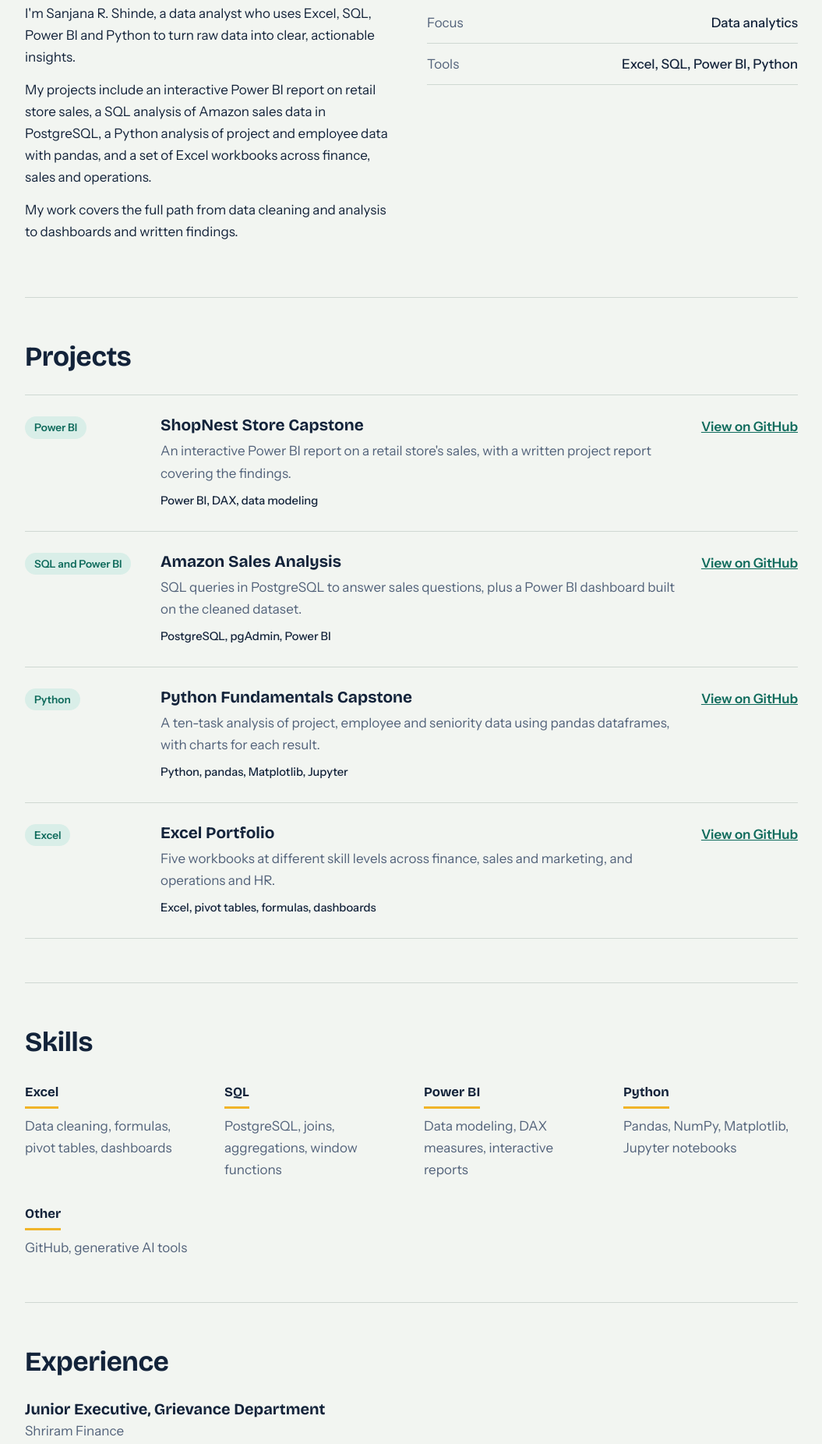
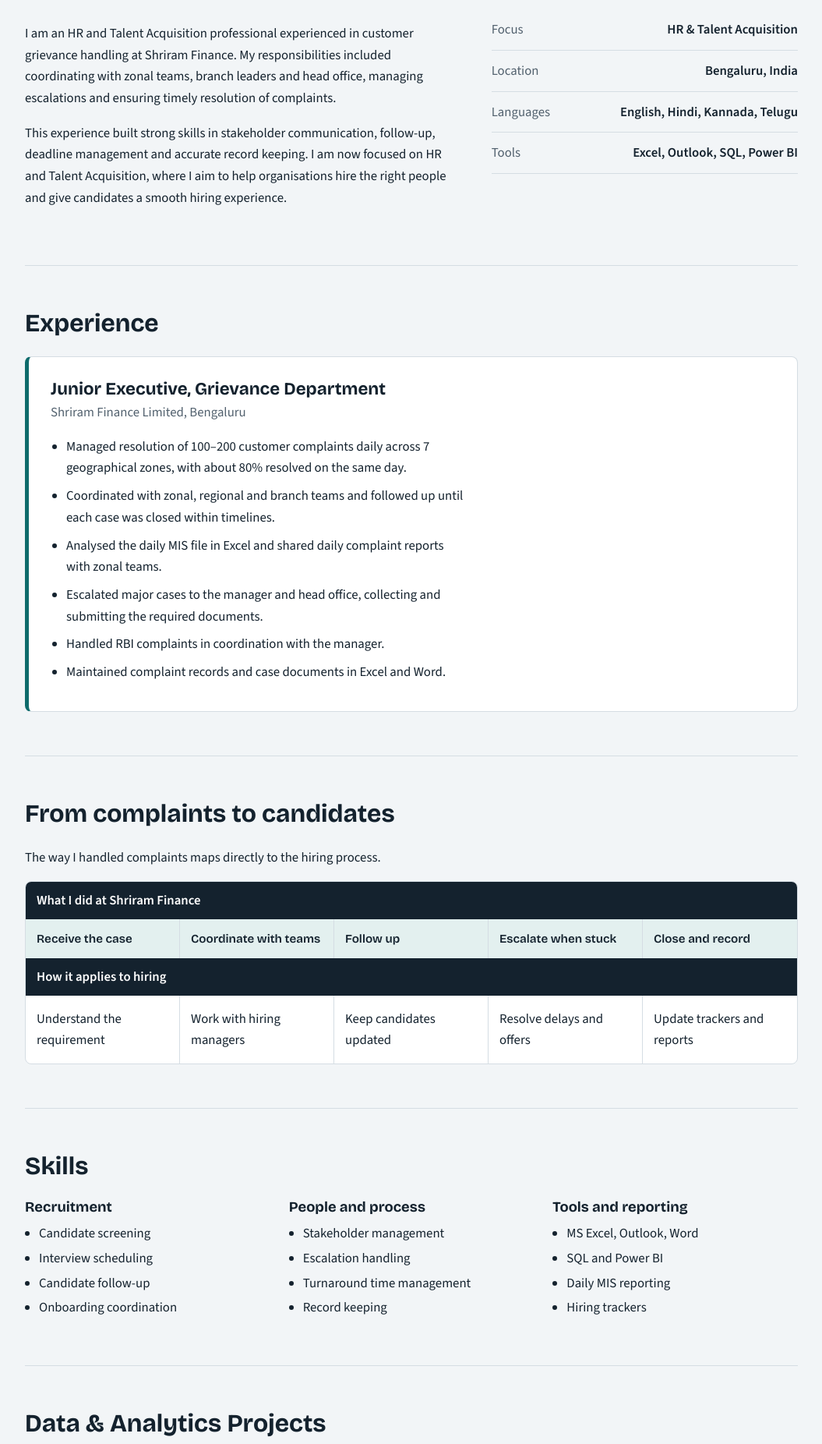
Before and after one commit to sanjanarshinde/sanjanarshinde.github.io, a plain HTML site: page index.html in a window 1280 px wide. Shown: the part 631-2483 px from the top of the page at 78% size, without its empty margins (112-1167 px from the left). Drawn offline with nearby package versions, Linux system fonts and the light colour scheme.

Commit message:
Update portfolio from Data Analyst to HR professional

```diff
--- a/index.html
+++ b/index.html
@@ -3,183 +3,95 @@
 <head>
 <meta charset="utf-8">
 <meta name="viewport" content="width=device-width, initial-scale=1">
-<title>Sanjana R. Shinde | Data Analyst Portfolio</title>
-<meta name="description" content="Data analytics portfolio of Sanjana R. Shinde: Excel, SQL, Power BI and Python projects.">
+<title>Sanjana R. Shinde | HR &amp; Talent Acquisition</title>
+<meta name="description" content="Portfolio of Sanjana R. Shinde, HR and Talent Acquisition professional in Bengaluru.">
 <link rel="preconnect" href="https://fonts.googleapis.com">
 <link rel="preconnect" href="https://fonts.gstatic.com" crossorigin>
-<link href="https://fonts.googleapis.com/css2?family=Bricolage+Grotesque:opsz,wght@12..96,500;12..96,700;12..96,800&family=Instrument+Sans:wght@400;500;600&display=swap" rel="stylesheet">
+<link href="https://fonts.googleapis.com/css2?family=Bricolage+Grotesque:wght@600;700;800&family=Source+Sans+3:wght@400;500;600&display=swap" rel="stylesheet">
 <style>
-:root{
-  --paper:#f2f5f1; --surface:#ffffff; --ink:#13233a; --muted:#52627a;
-  --line:#cfd8d2; --accent:#0f6b5c; --accent-soft:#d9eee8; --mark:#f0b429;
-  --head:"Bricolage Grotesque","Trebuchet MS",sans-serif;
-  --body:"Instrument Sans","Segoe UI",Arial,sans-serif;
-}
-@media (prefers-color-scheme:dark){
-  :root{--paper:#0f1a2a; --surface:#16263b; --ink:#e9eef5; --muted:#a3b2c6; --line:#27405c; --accent:#5fd0b8; --accent-soft:#12372f; --mark:#f0b429;}
-}
+:root{--bg:#f2f5f7;--paper:#fff;--ink:#14222e;--muted:#52616e;--line:#d5dde3;--accent:#0e6b6b;--accent-d:#0a4f4f;--tint:#e3f0ef}
 *{box-sizing:border-box}
 html{scroll-behavior:smooth}
-@media (prefers-reduced-motion:reduce){html{scroll-behavior:auto}*{animation:none!important;transition:none!important}}
-body{margin:0;background:var(--paper);color:var(--ink);font:400 1.0625rem/1.65 var(--body)}
+body{margin:0;background:var(--bg);color:var(--ink);font:400 1.05rem/1.65 "Source Sans 3",system-ui,sans-serif}
+h1,h2,h3{font-family:"Bricolage Grotesque",system-ui,sans-serif;line-height:1.12;margin:0}
 a{color:var(--accent)}
-a:focus-visible,button:focus-visible{outline:3px solid var(--mark);outline-offset:3px;border-radius:4px}
+a:focus-visible,.btn:focus-visible{outline:3px solid var(--accent);outline-offset:3px;border-radius:4px}
 .wrap{max-width:1040px;margin:0 auto;padding:0 24px}
-header.top{border-bottom:1px solid var(--line)}
-header.top .wrap{display:flex;justify-content:space-between;align-items:center;gap:16px;padding-top:16px;padding-bottom:16px;flex-wrap:wrap}
-.brand{font:700 1.1rem var(--head);text-decoration:none;color:var(--ink)}
-nav a{margin-left:20px;text-decoration:none;color:var(--muted);font-weight:500}
+header{background:var(--paper);border-bottom:1px solid var(--line)}
+header .wrap{display:flex;justify-content:space-between;align-items:center;gap:16px;flex-wrap:wrap;padding-top:16px;padding-bottom:16px}
+.brand{font:700 1.15rem "Bricolage Grotesque",sans-serif;color:var(--ink);text-decoration:none}
+nav a{margin-left:20px;color:var(--muted);text-decoration:none;font-weight:500}
 nav a:hover{color:var(--accent)}
-/* hero */
-.hero{padding:72px 0 64px;display:grid;grid-template-columns:1fr;gap:48px;align-items:center}
-.hero h1{font:800 clamp(2.6rem,6vw,4.4rem)/1.02 var(--head);letter-spacing:-.02em;margin:0 0 20px}
-.hero p.lead{font-size:1.2rem;color:var(--muted);max-width:34em;margin:0 0 28px}
+.hero{padding:80px 0 64px}
+.hero h1{font-size:clamp(2.4rem,6vw,4.2rem);font-weight:800;letter-spacing:-.02em;max-width:15em}
+.hero p{font-size:1.2rem;color:var(--muted);max-width:36em;margin:22px 0 30px}
 .btns{display:flex;gap:12px;flex-wrap:wrap}
-.btn{display:inline-block;padding:12px 22px;border-radius:8px;font-weight:600;text-decoration:none;border:2px solid var(--ink);color:var(--ink);transition:background .15s,color .15s}
-.btn.primary{background:var(--ink);color:var(--paper)}
-.btn:hover{background:var(--accent);border-color:var(--accent);color:#fff}
-.query{background:var(--surface);border:1px solid var(--line);border-left:6px solid var(--mark);border-radius:10px;padding:20px 22px;font:500 .95rem/1.7 ui-monospace,Consolas,Menlo,monospace;box-shadow:6px 6px 0 var(--accent-soft)}
-.query .k{color:var(--accent);font-weight:700}
-.query .c{color:var(--muted)}
-.query table{width:100%;border-collapse:collapse;margin-top:12px;font-size:.88rem}
-.query th{text-align:left;color:var(--muted);font-weight:500;border-bottom:1px solid var(--line);padding:4px 0}
-.query td{padding:4px 0}
-.rowfade{animation:rise .7s ease both}
-.rowfade:nth-child(2){animation-delay:.25s}.rowfade:nth-child(3){animation-delay:.5s}.rowfade:nth-child(4){animation-delay:.75s}
-@keyframes rise{from{opacity:0;transform:translateY(6px)}to{opacity:1;transform:none}}
-/* sections */
+.btn{display:inline-block;padding:12px 22px;border-radius:8px;border:2px solid var(--accent);font-weight:600;text-decoration:none;color:var(--accent)}
+.btn.primary{background:var(--accent);color:#fff}
+.btn:hover{background:var(--accent-d);border-color:var(--accent-d);color:#fff}
 section{padding:56px 0;border-top:1px solid var(--line)}
-h2{font:700 clamp(1.7rem,3.5vw,2.2rem)/1.15 var(--head);margin:0 0 28px;letter-spacing:-.01em}
-.about{display:grid;grid-template-columns:1fr 1fr;gap:40px}
-.about p{margin:0 0 14px;max-width:34em}
-.facts{list-style:none;padding:0;margin:0}
-.facts li{padding:12px 0;border-bottom:1px solid var(--line);display:flex;justify-content:space-between;gap:16px}
-.facts li span:first-child{color:var(--muted)}
-.facts li span:last-child{text-align:right;font-weight:500}
-/* skills */
-.skills{display:grid;grid-template-columns:repeat(auto-fit,minmax(210px,1fr));gap:28px 32px}
-.skills h3{font:700 1.05rem var(--head);margin:0 0 8px;padding-bottom:8px;border-bottom:3px solid var(--mark);display:inline-block}
-.skills p{margin:0;color:var(--muted)}
-/* projects */
-.proj{display:grid;grid-template-columns:150px 1fr auto;gap:24px;padding:26px 0;border-bottom:1px solid var(--line);align-items:start}
-.proj:first-of-type{border-top:1px solid var(--line)}
-.tag{display:inline-block;background:var(--accent-soft);color:var(--accent);font-weight:600;font-size:.85rem;padding:3px 12px;border-radius:99px}
-.proj h3{font:700 1.3rem var(--head);margin:0 0 6px}
-.proj p{margin:0 0 6px;color:var(--muted);max-width:40em}
-.proj .tools{font-size:.92rem;font-weight:500}
-.proj a.go{font-weight:600;white-space:nowrap}
-/* experience */
-.job{max-width:44em}
-.job h3{font:700 1.25rem var(--head);margin:0}
-.job .meta{color:var(--muted);margin:2px 0 14px}
+section h2{font-size:2rem;margin-bottom:24px}
+.two{display:grid;grid-template-columns:1.4fr 1fr;gap:48px}
+.facts{margin:0;padding:0;list-style:none}
+.facts li{display:flex;justify-content:space-between;gap:16px;padding:12px 0;border-bottom:1px solid var(--line)}
+.facts span{color:var(--muted)}
+.facts b{font-weight:600;text-align:right}
+.job{background:var(--paper);border:1px solid var(--line);border-left:5px solid var(--accent);border-radius:8px;padding:28px}
+.job h3{font-size:1.4rem}
+.job .meta{color:var(--muted);margin:4px 0 16px}
 .job ul{margin:0;padding-left:20px}
-.job li{margin-bottom:6px}
-.edu{margin-top:36px;max-width:44em}
-.edu h3{font:700 1.15rem var(--head);margin:0}
-.edu p{margin:2px 0;color:var(--muted)}
-/* contact */
-.contact p{max-width:34em;margin:0 0 20px;color:var(--muted)}
-footer{border-top:1px solid var(--line);padding:24px 0;color:var(--muted);font-size:.92rem}
-@media (max-width:820px){
-  .hero,.about{grid-template-columns:1fr}
-  .hero{padding-top:48px}
-  .proj{grid-template-columns:1fr;gap:8px}
-  nav a{margin:0 16px 0 0}
-}
+.job li{margin-bottom:8px;max-width:62ch}
+.flow{display:grid;gap:0;border:1px solid var(--line);border-radius:8px;overflow:hidden;background:var(--paper)}
+.flow .row{display:grid;grid-template-columns:repeat(5,1fr)}
+.flow .row div{padding:16px 14px;border-right:1px solid var(--line);font-weight:500}
+.flow .row div:last-child{border-right:0}
+.flow .head{background:var(--tint);font:600 .95rem "Bricolage Grotesque",sans-serif}
+.flow .label{grid-column:1/-1;padding:10px 14px;background:var(--ink);color:#fff;font-weight:600}
+.cols{display:grid;grid-template-columns:repeat(3,1fr);gap:24px}
+.cols h3{font-size:1.15rem;margin-bottom:10px}
+.cols ul{margin:0;padding-left:18px}
+.cols li{margin-bottom:4px}
+.proj{display:grid;grid-template-columns:repeat(2,1fr);gap:16px;margin-top:20px}
+.proj a{display:block;padding:18px 20px;background:var(--paper);border:1px solid var(--line);border-radius:8px;text-decoration:none;color:var(--ink);font-weight:600}
+.proj a small{display:block;font-weight:400;color:var(--muted)}
+.proj a:hover{border-color:var(--accent)}
+.contact p{max-width:34em}
+.contact .facts{max-width:520px;margin-top:16px}
+footer{padding:28px 0;border-top:1px solid var(--line);color:var(--muted);font-size:.95rem}
+@media(max-width:760px){.two,.cols,.proj{grid-template-columns:1fr}.flow .row{grid-template-columns:1fr}.flow .row div{border-right:0;border-bottom:1px solid var(--line)}nav a{margin:0 16px 0 0}}
 </style>
 </head>
 <body>
-
-<header class="top">
+<header>
   <div class="wrap">
     <a class="brand" href="#top">Sanjana R. Shinde</a>
-    <nav aria-label="Main">
-      <a href="#about">About</a><a href="#projects">Projects</a><a href="#skills">Skills</a><a href="#experience">Experience</a><a href="#contact">Contact</a>
-    </nav>
+    <nav aria-label="Main"><a href="#about">About</a><a href="#experience">Experience</a><a href="#skills">Skills</a><a href="#projects">Projects</a><a href="#contact">Contact</a></nav>
   </div>
 </header>
 
 <main id="top">
 <div class="wrap">
-
   <div class="hero">
-    <div>
-      <h1>I turn raw data into answers people can act on.</h1>
-      <p class="lead">I'm Sanjana, a data analyst. I work with Excel, SQL, Power BI and Python, and I build projects that go from messy data to a clear dashboard.</p>
-      <div class="btns">
-        <a class="btn primary" href="#projects">See my projects</a>
-        <a class="btn" href="https://github.com/sanjanarshinde">View GitHub</a>
-      </div>
+    <h1>I connect people, teams and opportunities.</h1>
+    <p>I'm Sanjana, an HR and Talent Acquisition professional experienced in handling complaints, stakeholder coordination and escalation management.</p>
+    <div class="btns">
+      <a class="btn primary" href="https://www.linkedin.com/in/sanjana-r-shinde-341785326">Connect on LinkedIn</a>
     </div>
   </div>
 
   <section id="about">
     <h2>About me</h2>
-    <div class="about">
+    <div class="two">
       <div>
-        <p>I'm Sanjana R. Shinde, a data analyst who uses Excel, SQL, Power BI and Python to turn raw data into clear, actionable insights.</p>
-        <p>My projects include an interactive Power BI report on retail store sales, a SQL analysis of Amazon sales data in PostgreSQL, a Python analysis of project and employee data with pandas, and a set of Excel workbooks across finance, sales and operations.</p>
-        <p>My work covers the full path from data cleaning and analysis to dashboards and written findings.</p>
+        <p>I am an HR and Talent Acquisition professional experienced in customer grievance handling at Shriram Finance. My responsibilities included coordinating with zonal teams, branch leaders and head office, managing escalations and ensuring timely resolution of complaints.</p>
+        <p>This experience built strong skills in stakeholder communication, follow-up, deadline management and accurate record keeping. I am now focused on HR and Talent Acquisition, where I aim to help organisations hire the right people and give candidates a smooth hiring experience.</p>
       </div>
       <ul class="facts">
-        <li><span>Focus</span><span>Data analytics</span></li>
-        <li><span>Tools</span><span>Excel, SQL, Power BI, Python</span></li>
+        <li><span>Focus</span><b>HR &amp; Talent Acquisition</b></li>
+        <li><span>Location</span><b>Bengaluru, India</b></li>
+        <li><span>Languages</span><b>English, Hindi, Kannada, Telugu</b></li>
+        <li><span>Tools</span><b>Excel, Outlook, SQL, Power BI</b></li>
       </ul>
-    </div>
-  </section>
-
-  <section id="projects">
-    <h2>Projects</h2>
-
-    <article class="proj">
-      <div><span class="tag">Power BI</span></div>
-      <div>
-        <h3>ShopNest Store Capstone</h3>
-        <p>An interactive Power BI report on a retail store's sales, with a written project report covering the findings.</p>
-        <span class="tools">Power BI, DAX, data modeling</span>
-      </div>
-      <a class="go" href="https://github.com/sanjanarshinde/powerbi-data-analytics-project">View on GitHub</a>
-    </article>
-
-    <article class="proj">
-      <div><span class="tag">SQL and Power BI</span></div>
-      <div>
-        <h3>Amazon Sales Analysis</h3>
-        <p>SQL queries in PostgreSQL to answer sales questions, plus a Power BI dashboard built on the cleaned dataset.</p>
-        <span class="tools">PostgreSQL, pgAdmin, Power BI</span>
-      </div>
-      <a class="go" href="https://github.com/sanjanarshinde/SQL-data-analytics-projects">View on GitHub</a>
-    </article>
-
-    <article class="proj">
-      <div><span class="tag">Python</span></div>
-      <div>
-        <h3>Python Fundamentals Capstone</h3>
-        <p>A ten-task analysis of project, employee and seniority data using pandas dataframes, with charts for each result.</p>
-        <span class="tools">Python, pandas, Matplotlib, Jupyter</span>
-      </div>
-      <a class="go" href="https://github.com/sanjanarshinde/python-data-analytics-projects">View on GitHub</a>
-    </article>
-
-    <article class="proj">
-      <div><span class="tag">Excel</span></div>
-      <div>
-        <h3>Excel Portfolio</h3>
-        <p>Five workbooks at different skill levels across finance, sales and marketing, and operations and HR.</p>
-        <span class="tools">Excel, pivot tables, formulas, dashboards</span>
-      </div>
-      <a class="go" href="https://github.com/sanjanarshinde/excel-data-analysis-projects">View on GitHub</a>
-    </article>
-  </section>
-
-  <section id="skills">
-    <h2>Skills</h2>
-    <div class="skills">
-      <div><h3>Excel</h3><p>Data cleaning, formulas, pivot tables, dashboards</p></div>
-      <div><h3>SQL</h3><p>PostgreSQL, joins, aggregations, window functions</p></div>
-      <div><h3>Power BI</h3><p>Data modeling, DAX measures, interactive reports</p></div>
-      <div><h3>Python</h3><p>Pandas, NumPy, Matplotlib, Jupyter notebooks</p></div>
-      <div><h3>Other</h3><p>GitHub, generative AI tools</p></div>
     </div>
   </section>
 
@@ -187,34 +99,61 @@ footer{border-top:1px solid var(--line);padding:24px 0;color:var(--muted);font-s
     <h2>Experience</h2>
     <div class="job">
       <h3>Junior Executive, Grievance Department</h3>
-      <p class="meta">Shriram Finance</p>
+      <div class="meta">Shriram Finance Limited, Bengaluru</div>
       <ul>
-        <li>Handled 100 to 200 customer complaints a day, with about 80% resolved on the same day.</li>
-        <li>Analyzed the daily MIS file from head office in Excel and prepared a daily report for the zonal teams.</li>
-        <li>Worked with zonal members, regional teams and branch team leaders to find the cause of each issue and agree on the resolution steps.</li>
-        <li>Escalated major cases to my manager and, for the hardest ones, to head office, collecting the documents they needed from the zonal office.</li>
-        <li>Handled RBI complaints in coordination with my manager.</li>
-        <li>Maintained complete records of every complaint, the remarks received and the documents for major cases.</li>
+        <li>Managed resolution of 100&ndash;200 customer complaints daily across 7 geographical zones, with about 80% resolved on the same day.</li>
+        <li>Coordinated with zonal, regional and branch teams and followed up until each case was closed within timelines.</li>
+        <li>Analysed the daily MIS file in Excel and shared daily complaint reports with zonal teams.</li>
+        <li>Escalated major cases to the manager and head office, collecting and submitting the required documents.</li>
+        <li>Handled RBI complaints in coordination with the manager.</li>
+        <li>Maintained complaint records and case documents in Excel and Word.</li>
       </ul>
-      <p class="meta" style="margin-top:14px">Tools used: Excel, Microsoft Outlook, Microsoft Word</p>
+    </div>
+  </section>
+
+  <section id="workflow">
+    <h2>From complaints to candidates</h2>
+    <p>The way I handled complaints maps directly to the hiring process.</p>
+    <div class="flow">
+      <div class="label">What I did at Shriram Finance</div>
+      <div class="row head"><div>Receive the case</div><div>Coordinate with teams</div><div>Follow up</div><div>Escalate when stuck</div><div>Close and record</div></div>
+      <div class="label">How it applies to hiring</div>
+      <div class="row"><div>Understand the requirement</div><div>Work with hiring managers</div><div>Keep candidates updated</div><div>Resolve delays and offers</div><div>Update trackers and reports</div></div>
+    </div>
+  </section>
+
+  <section id="skills">
+    <h2>Skills</h2>
+    <div class="cols">
+      <div><h3>Recruitment</h3><ul><li>Candidate screening</li><li>Interview scheduling</li><li>Candidate follow-up</li><li>Onboarding coordination</li></ul></div>
+      <div><h3>People and process</h3><ul><li>Stakeholder management</li><li>Escalation handling</li><li>Turnaround time management</li><li>Record keeping</li></ul></div>
+      <div><h3>Tools and reporting</h3><ul><li>MS Excel, Outlook, Word</li><li>SQL and Power BI</li><li>Daily MIS reporting</li><li>Hiring trackers</li></ul></div>
+    </div>
+  </section>
+
+  <section id="projects">
+    <h2>Data &amp; Analytics Projects</h2>
+    <p>I also build data projects. The same skills can be used for hiring dashboards and HR reports.</p>
+    <div class="proj">
+      <a href="https://github.com/sanjanarshinde">Excel projects<small>Dashboards, pivot tables and formulas</small></a>
+      <a href="https://github.com/sanjanarshinde">SQL projects<small>PostgreSQL analysis, including Amazon sales</small></a>
+      <a href="https://github.com/sanjanarshinde">Power BI projects<small>Interactive dashboards, including ShopNest</small></a>
+      <a href="https://github.com/sanjanarshinde">Python projects<small>Data cleaning and visualisation with pandas</small></a>
     </div>
   </section>
 
   <section id="contact" class="contact">
-    <h2>Let's talk</h2>
-    <p>I'm open to data analyst roles. The best way to see my work is on GitHub, and you can message me on LinkedIn.</p>
-    <div class="btns">
-      <a class="btn primary" href="https://github.com/sanjanarshinde">GitHub</a>
-      <a class="btn" href="https://www.linkedin.com/">LinkedIn</a>
-    </div>
+    <h2>Contact</h2>
+    <p>I'm open to HR Executive, HR Recruiter and Talent Acquisition Associate roles in Bengaluru.</p>
+    <ul class="facts">
+      <li><span>Email</span><b><a href="mailto:sanjanarshinde05@gmail.com">sanjanarshinde05@gmail.com</a></b></li>
+      <li><span>LinkedIn</span><b><a href="https://www.linkedin.com/in/sanjana-r-shinde-341785326">Connect with me</a></b></li>
+      <li><span>GitHub</span><b><a href="https://github.com/sanjanarshinde">sanjanarshinde</a></b></li>
+    </ul>
   </section>
-
 </div>
 </main>
 
-<footer>
-  <div class="wrap">© 2026 Sanjana R. Shinde</div>
-</footer>
-
+<footer><div class="wrap">&copy; 2026 Sanjana R. Shinde</div></footer>
 </body>
 </html>
```
